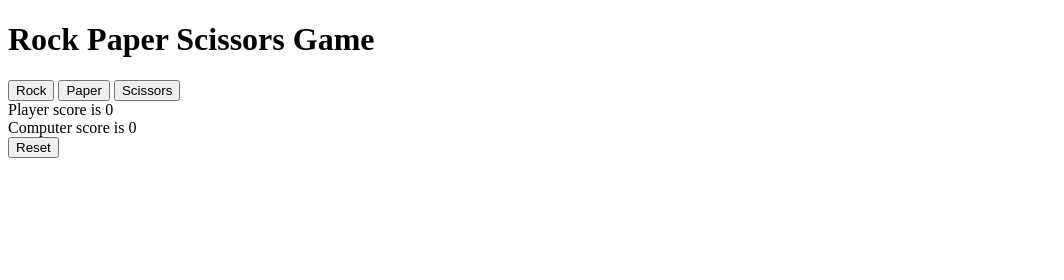
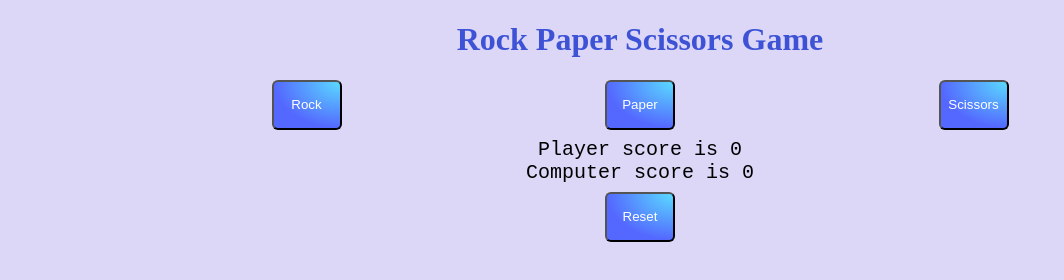
Before and after one commit to kiabe/RPS, a plain HTML site: page index.html in a window 1280 px wide. Shown: the whole page, without its empty margins (0-1064 px from the left). Drawn offline with Linux system fonts and the light colour scheme.

Commit message:
Style RPS game site

```diff
--- a/index.html
+++ b/index.html
@@ -4,13 +4,16 @@
         <meta charset="utf-8">
         <title>Rock Paper Scissors Game</title>
         <script type="text/javascript" src="rps.js" defer></script>
+        <link rel="stylesheet" href="style.css">
     </head>
     <body>
         <h1>Rock Paper Scissors Game</h1>
         <div id="container">
-            <button id="rock">Rock</button>
-            <button id="paper">Paper</button>
-            <button id="scissors">Scissors</button>
+            <div class="choices">
+                <button id="rock">Rock</button>
+                <button id="paper">Paper</button>
+                <button id="scissors">Scissors</button>
+            </div>
             <div class="result">
                 <div class="message"></div>
             </div>
--- a/rps.js
+++ b/rps.js
@@ -54,9 +54,12 @@ result.appendChild(end);
 
 // creates reset button
 const reset = document.createElement('button');
+const restartSpace = document.createElement('div');
 reset.classList.add('reset');
+restartSpace.classList.add('restartSpace');
 reset.textContent = 'Reset';
-container.appendChild(reset);
+container.appendChild(restartSpace);
+restartSpace.appendChild(reset);
 
 // function to play one round of rps when playerSelection and computerSelection are passed into function
 // also keeps score and updates with each round
--- /dev/null
+++ b/style.css
@@ -0,0 +1,43 @@
+body {
+    background-color: #dcd6f7;
+}
+
+h1 {
+    text-align: center;
+    color: #3d52d5;
+}
+
+#container {
+flex: 1;
+}
+
+.choices {
+    display: flex;
+    justify-content: space-evenly;
+}
+
+#rock, #paper, #scissors, .reset {
+    background-image: radial-gradient(100% 100% at 100% 0, #5adaff 0, #5468ff 100%);
+    border-radius: 6px;
+    color: #fff;
+    height: 50px;
+    width: 70px;
+}
+
+.result {
+    display: flex;
+    flex-direction: column;
+    align-items: center;
+    padding-top: 8px;
+    padding-bottom: 8px;
+}
+
+.message, .playerScore, .computerScore, .end {
+    font-size: 20px;
+    font-family: 'Courier New', Courier, monospace;
+}
+
+.restartSpace {
+    display: flex;
+    justify-content: center;
+}
```
